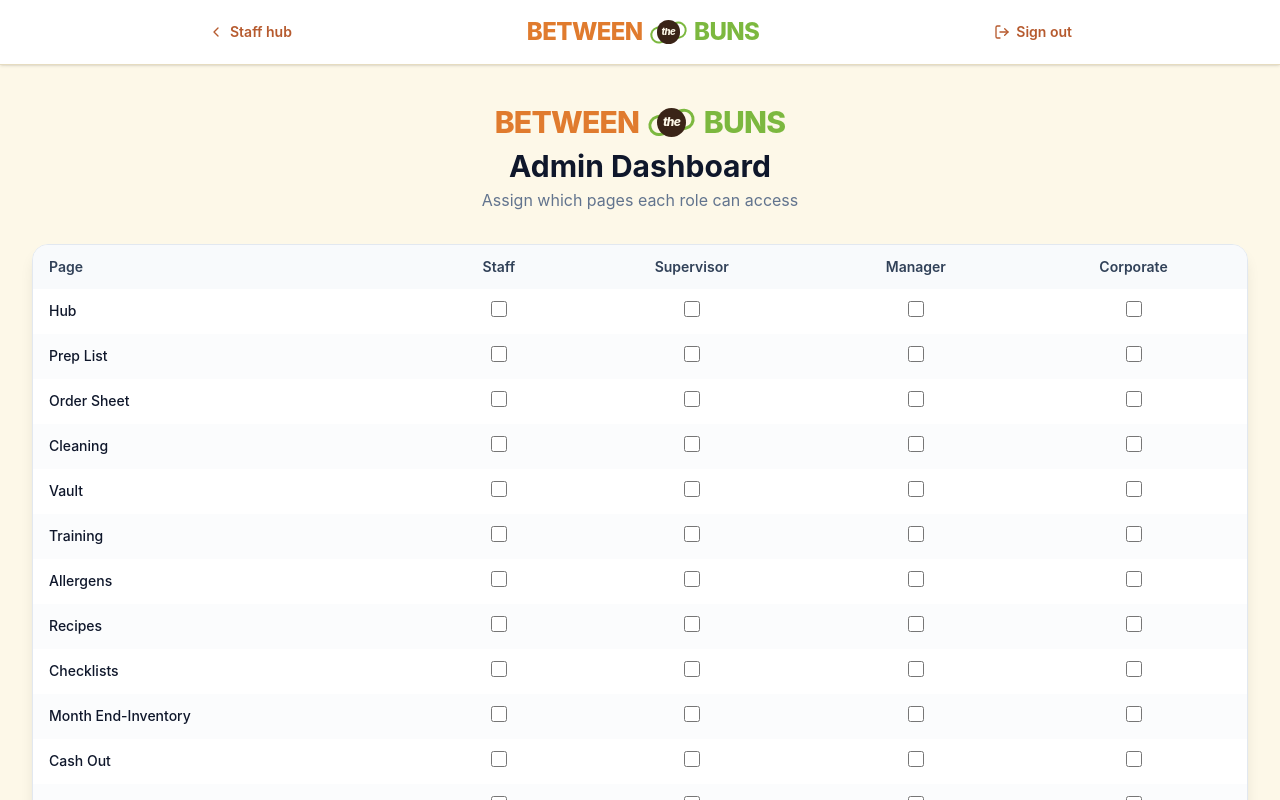
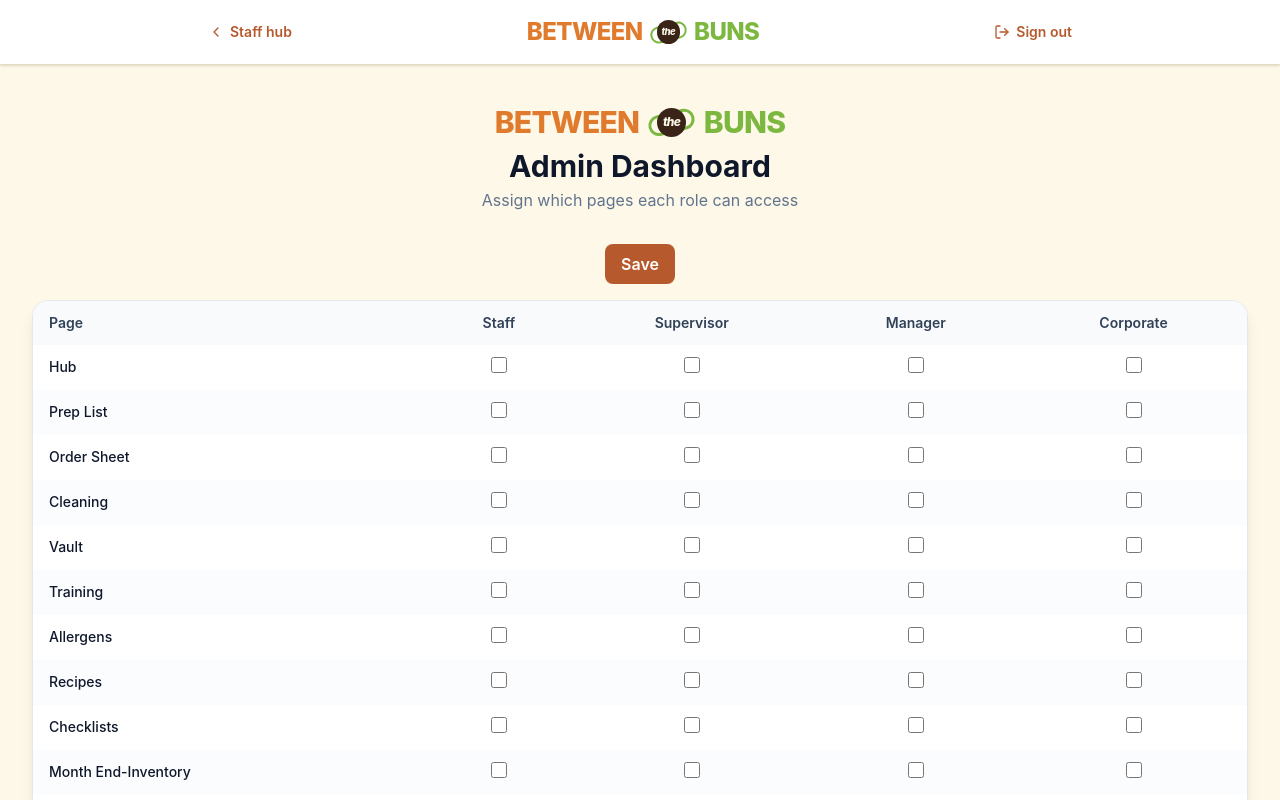
Before and after one commit to nosudoapt/foodsafety, a Next.js app: page /between-the-buns/admin in a window 1280 px wide. Shown: the top 800 px of the page. Built offline with nearby package versions, Linux system fonts and the light colour scheme; no server answers; the database is empty.

Commit message:
Strict access filtering + save spinner

```diff
--- a/src/app/between-the-buns/admin/page.tsx
+++ b/src/app/between-the-buns/admin/page.tsx
@@ -14,6 +14,8 @@ const PAGES = [
 
 export default function AdminDashboard() {
   const [access, setAccess] = useState<Record<string, string[]>>(() => Object.fromEntries(ROLES.map((r) => [r, []])));
+  const [saving, setSaving] = useState(false);
+  const [saved, setSaved] = useState(false);
 
   useEffect(() => {
     fetch("/api/btb/role-page-access").then((r) => r.json()).then((d) => {
@@ -40,12 +42,35 @@ export default function AdminDashboard() {
     });
   };
 
+  const saveAll = async () => {
+    setSaving(true);
+    setSaved(false);
+    for (const role of ROLES) {
+      for (const page of PAGES) {
+        const allowed = (access[role] ?? []).includes(page);
+        await fetch("/api/btb/role-page-access", {
+          method: "POST",
+          headers: { "Content-Type": "application/json" },
+          body: JSON.stringify({ role, page, allowed }),
+        });
+      }
+    }
+    setSaving(false);
+    setSaved(true);
+    setTimeout(() => setSaved(false), 2000);
+  };
+
   return (
     <div className="max-w-7xl mx-auto px-4 sm:px-6 lg:px-8 py-6 sm:py-10">
       <div className="text-center mb-6 sm:mb-8">
         <BtbWordmark className="text-2xl sm:text-3xl" />
         <h1 className="text-2xl sm:text-3xl font-bold text-slate-900 mt-2">Admin Dashboard</h1>
         <p className="text-slate-500 mt-1 text-sm sm:text-base">Assign which pages each role can access</p>
+      </div>
+      <div className="flex justify-center mb-4">
+        <button onClick={saveAll} disabled={saving} className="px-4 py-2 rounded-lg bg-[#b65a2e] text-white font-semibold disabled:opacity-50">
+          {saving ? "Saving…" : saved ? "Saved ✓" : "Save"}
+        </button>
       </div>
       <div className="bg-white rounded-2xl shadow-lg border border-slate-200 overflow-hidden">
         <div className="overflow-x-auto">
--- a/src/app/between-the-buns/hub.tsx
+++ b/src/app/between-the-buns/hub.tsx
@@ -41,14 +41,16 @@ const ICONS: Record<BtbIconKey, LucideIcon> = {
 // (src/lib/btb-hub.ts) — staff don't see the Order Sheet, everyone else does.
 export default function BtbHub({ role }: { role: BtbRole }) {
   const [dbAllowed, setDbAllowed] = useState<string[] | null>(null);
+  const [loadingAccess, setLoadingAccess] = useState(true);
   useEffect(() => {
+    setLoadingAccess(true);
     fetch("/api/btb/role-page-access").then((r) => r.json()).then((d) => {
       const pages = (d.rows ?? []).filter((x: any) => x.role === role && x.allowed).map((x: any) => x.page);
-      if (pages.length) setDbAllowed(pages);
-    }).catch(() => {});
+      setDbAllowed(pages);
+    }).catch(() => setDbAllowed([])).finally(() => setLoadingAccess(false));
   }, [role]);
   const baseCards = cardsForRole(role);
-  const cards = (dbAllowed && dbAllowed.length) ? baseCards.filter((c) => dbAllowed.includes(c.href.split("/").pop() || "")) : baseCards;
+  const cards = dbAllowed ? baseCards.filter((c) => dbAllowed.includes(c.href.split("/").pop() || "")) : baseCards;
   const hidden = hiddenCardsForRole(role);
 
   // Card search: filters this role's own cards by title or description, so a
@@ -89,7 +91,9 @@ export default function BtbHub({ role }: { role: BtbRole }) {
         />
       </div>
 
-      {visible.length === 0 ? (
+      {loadingAccess ? (
+        <div className="text-center py-10 text-slate-400">Loading access…</div>
+      ) : visible.length === 0 ? (
         <div className="rounded-xl border border-dashed border-slate-300 bg-white p-10 text-center">
           <p className="text-3xl mb-2">🔍</p>
           <p className="font-semibold text-slate-900">No cards match “{query.trim()}”</p>
```
